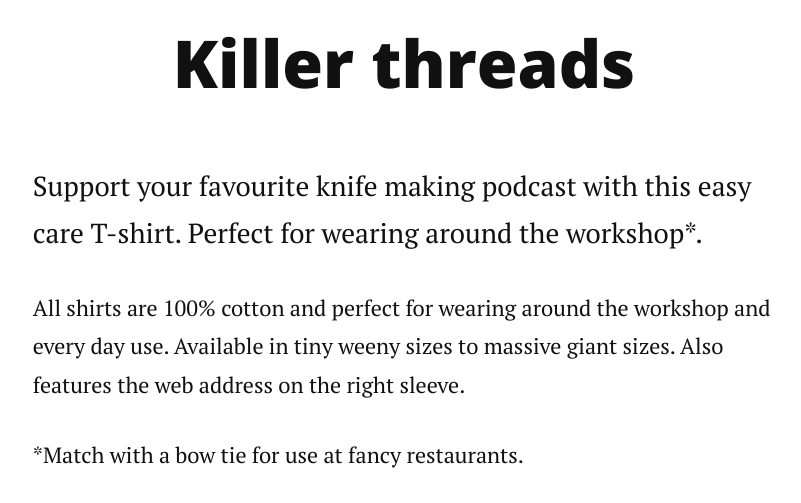
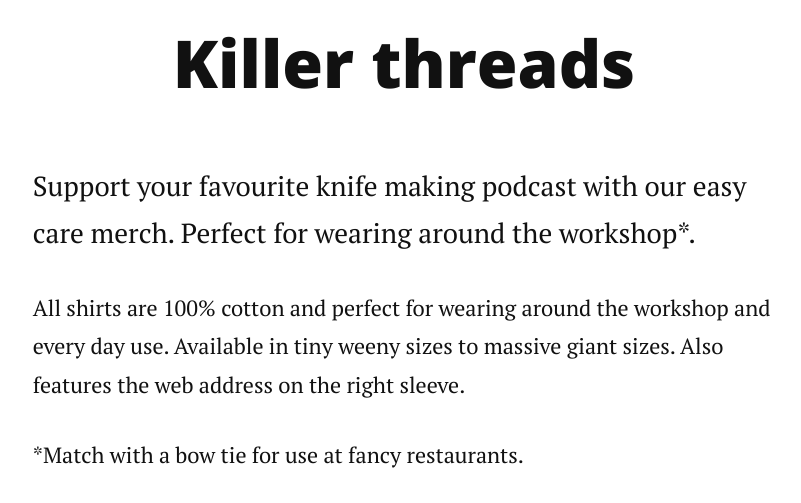
Before and after one commit to craiglockwood/knifetalk, a Jekyll site: the page built from shirts.md, in a window 1280 px wide, cut to the strip 104-607 px from the top of the page. Shown: the whole strip, without its empty margins (236-1037 px from the left). Built offline with Jekyll 4.4.1, drawn with Linux system fonts in a browser that asks for light colours; nearby versions of some CDN libraries; some of the changed lines change nothing that is shown.

Commit message:
dded hat

```diff
--- a/shirts.md
+++ b/shirts.md
@@ -1,12 +1,12 @@
 ---
 layout: default
-title: Knife Talk merchendise
+title: Knife Talk merchandise
 ---
 
 <div class="post">
   <h1 class="pageTitle">Killer threads</h1>
 
-    <p class="intro">Support your favourite knife making podcast with this easy care T-shirt. Perfect for wearing around the workshop*.</p>
+    <p class="intro">Support your favourite knife making podcast with our easy care merch. Perfect for wearing around the workshop*.</p>
 
     <p>All shirts are 100% cotton and perfect for wearing around the workshop and every day use. Available in tiny weeny sizes to massive giant sizes. Also features the web address on the right sleeve.</p>
 
@@ -170,6 +170,164 @@
     })();
     /*]]>*/
     </script>
+<hr>
+
+    <div id='product-component-b29e8c0507c'></div>
+    <script type="text/javascript">
+    /*<![CDATA[*/
+
+    (function () {
+      var scriptURL = 'https://sdks.shopifycdn.com/buy-button/latest/buy-button-storefront.min.js';
+      if (window.ShopifyBuy) {
+        if (window.ShopifyBuy.UI) {
+          ShopifyBuyInit();
+        } else {
+          loadScript();
+        }
+      } else {
+        loadScript();
+      }
+
+      function loadScript() {
+        var script = document.createElement('script');
+        script.async = true;
+        script.src = scriptURL;
+        (document.getElementsByTagName('head')[0] || document.getElementsByTagName('body')[0]).appendChild(script);
+        script.onload = ShopifyBuyInit;
+      }
+
+      function ShopifyBuyInit() {
+        var client = ShopifyBuy.buildClient({
+          domain: 'chop-knives-2.myshopify.com',
+          storefrontAccessToken: '362cc08561de87100e721a4292797742',
+        });
+
+        ShopifyBuy.UI.onReady(client).then(function (ui) {
+          ui.createComponent('product', {
+            id: [1470935302196],
+            node: document.getElementById('product-component-b29e8c0507c'),
+            moneyFormat: '%C2%A3%7B%7Bamount%7D%7D',
+            options: {
+  "product": {
+    "buttonDestination": "checkout",
+    "layout": "horizontal",
+    "variantId": "all",
+    "width": "100%",
+    "contents": {
+      "img": false,
+      "imgWithCarousel": true,
+      "variantTitle": false,
+      "description": true,
+      "buttonWithQuantity": false,
+      "quantity": false
+    },
+    "text": {
+      "button": "BUY NOW"
+    },
+    "styles": {
+      "product": {
+        "@media (min-width: 601px)": {
+          "max-width": "100%",
+          "margin-left": "0",
+          "margin-bottom": "50px"
+        }
+      },
+      "button": {
+        "background-color": "#f7c026",
+        ":hover": {
+          "background-color": "#dead22"
+        },
+        ":focus": {
+          "background-color": "#dead22"
+        }
+      },
+      "title": {
+        "font-size": "26px"
+      },
+      "price": {
+        "font-size": "18px"
+      },
+      "compareAt": {
+        "font-size": "15px"
+      }
+    }
+  },
+  "cart": {
+    "contents": {
+      "button": true
+    },
+    "styles": {
+      "button": {
+        "background-color": "#f7c026",
+        ":hover": {
+          "background-color": "#dead22"
+        },
+        ":focus": {
+          "background-color": "#dead22"
+        }
+      },
+      "footer": {
+        "background-color": "#ffffff"
+      }
+    }
+  },
+  "modalProduct": {
+    "contents": {
+      "img": false,
+      "imgWithCarousel": true,
+      "variantTitle": false,
+      "buttonWithQuantity": true,
+      "button": false,
+      "quantity": false
+    },
+    "styles": {
+      "product": {
+        "@media (min-width: 601px)": {
+          "max-width": "100%",
+          "margin-left": "0px",
+          "margin-bottom": "0px"
+        }
+      },
+      "button": {
+        "background-color": "#f7c026",
+        ":hover": {
+          "background-color": "#dead22"
+        },
+        ":focus": {
+          "background-color": "#dead22"
+        }
+      }
+    }
+  },
+  "toggle": {
+    "styles": {
+      "toggle": {
+        "background-color": "#f7c026",
+        ":hover": {
+          "background-color": "#dead22"
+        },
+        ":focus": {
+          "background-color": "#dead22"
+        }
+      }
+    }
+  },
+  "productSet": {
+    "styles": {
+      "products": {
+        "@media (min-width: 601px)": {
+          "margin-left": "-20px"
+        }
+      }
+    }
+  }
+}
+          });
+        });
+      }
+    })();
+    /*]]>*/
+    </script>
 
 
 </div>
```
